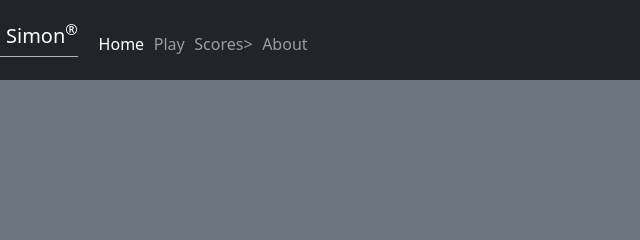
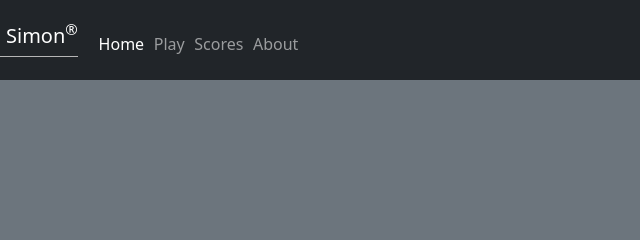
Before and after one commit to rowleyup/simon, a plain HTML site: page index.html in a window 1280 px wide. Shown: the top 240 px of the page, 0-640 px from the left. Drawn offline with nearby package versions, Linux system fonts and the light colour scheme.

Commit message:
fixed typo in menu

```diff
--- a/index.html
+++ b/index.html
@@ -15,7 +15,7 @@
 				<menu class="navbar-nav">
 					<li class="nav-item"><a class="nav-link active" href="index.html">Home</a></li>
 					<li class="nav-item"><a class="nav-link" href="play.html">Play</a></li>
-					<li class="nav-item"><a class="nav-link" href="scores.html">Scores></a></li>
+					<li class="nav-item"><a class="nav-link" href="scores.html">Scores</a></li>
 					<li class="nav-item"><a class="nav-link" href="about.html">About</a></li>
 				</menu>
 			</nav>
```
